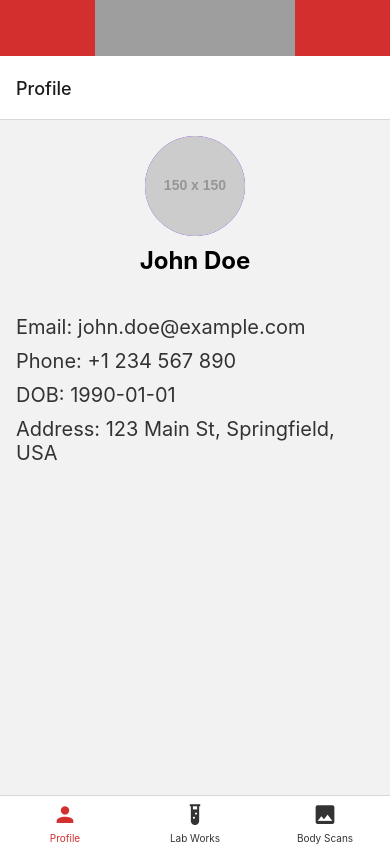
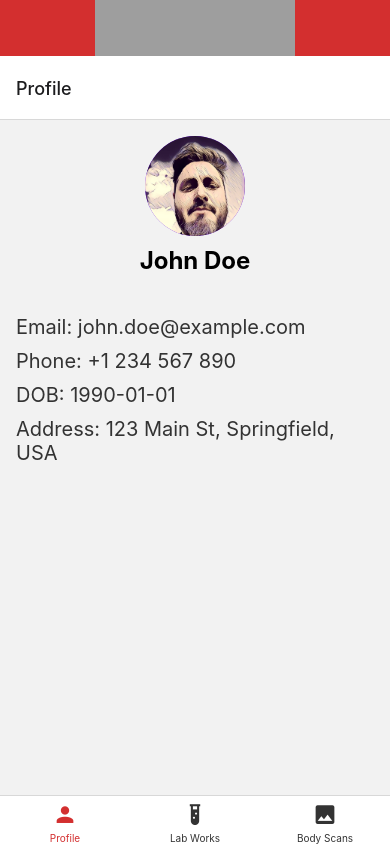
Before and after one commit to matoslucas/gameday-mobile-app, a React Native app: screen /Profile in a window 390 px wide. Built offline with nearby package versions, Linux system fonts and the light colour scheme; grey boxes are pictures that could not be loaded.

Commit message:
Update profile pic

```diff
--- a/components/ProfileScreen.js
+++ b/components/ProfileScreen.js
@@ -1,10 +1,10 @@
 import * as React from 'react';
-import { ScrollView, Text, StyleSheet, View, Image, TouchableOpacity } from 'react-native';
-import { Avatar, Button } from 'react-native-paper';
+import { ScrollView, Text, StyleSheet, View, TouchableOpacity } from 'react-native';
+import { Avatar } from 'react-native-paper';
 import * as ImagePicker from 'expo-image-picker';
 
 const ProfileScreen = () => {
-  const [avatar, setAvatar] = React.useState('https://via.placeholder.com/150');
+  const [avatar, setAvatar] = React.useState(require('../assets/IMG_Tears_20210227_224009_processed.jpg'));
 
   const pickImage = async () => {
     // No permissions request is necessary for launching the image library
@@ -16,7 +16,7 @@ const ProfileScreen = () => {
     });
 
     if (!result.canceled) {
-      setAvatar(result.assets[0].uri);
+      setAvatar({ uri: result.assets[0].uri });
     }
   };
 
@@ -26,7 +26,7 @@ const ProfileScreen = () => {
         <TouchableOpacity onPress={pickImage}>
           <Avatar.Image
             size={100}
-            source={{ uri: avatar }}
+            source={avatar}
           />
         </TouchableOpacity>
         <Text style={styles.name}>John Doe</Text>
```
Also changed, not shown: assets/IMG_Tears_20210227_224009_processed.jpg (added).
